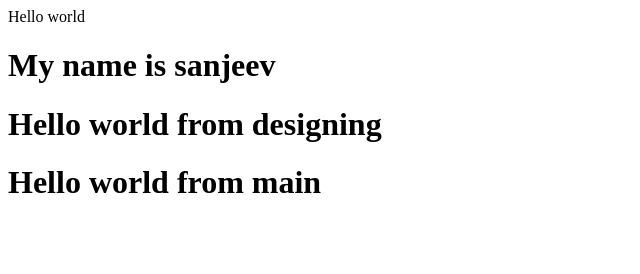
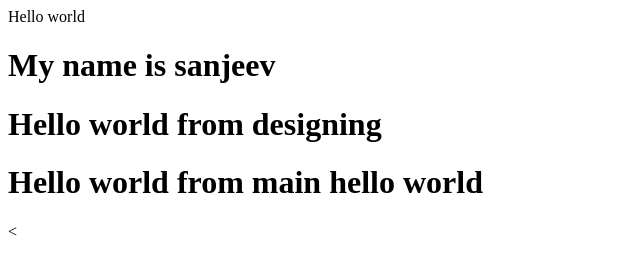
Before and after one commit to sanjeev8052/hackathon-b, a plain HTML site: page index.html in a window 1280 px wide. Shown: the whole page, without its empty margins (0-640 px from the left). Drawn offline with Linux system fonts and the light colour scheme.

Commit message:
merge wiht main

```diff
--- a/index.html
+++ b/index.html
@@ -12,7 +12,9 @@
 
     <h1>My name is sanjeev</h1>
     <h1>Hello world from designing</h1>
-    <h1>Hello world from main</h1>
+    <h1>Hello world from main hello world</h1>
+
+    <
 
 
 
```
